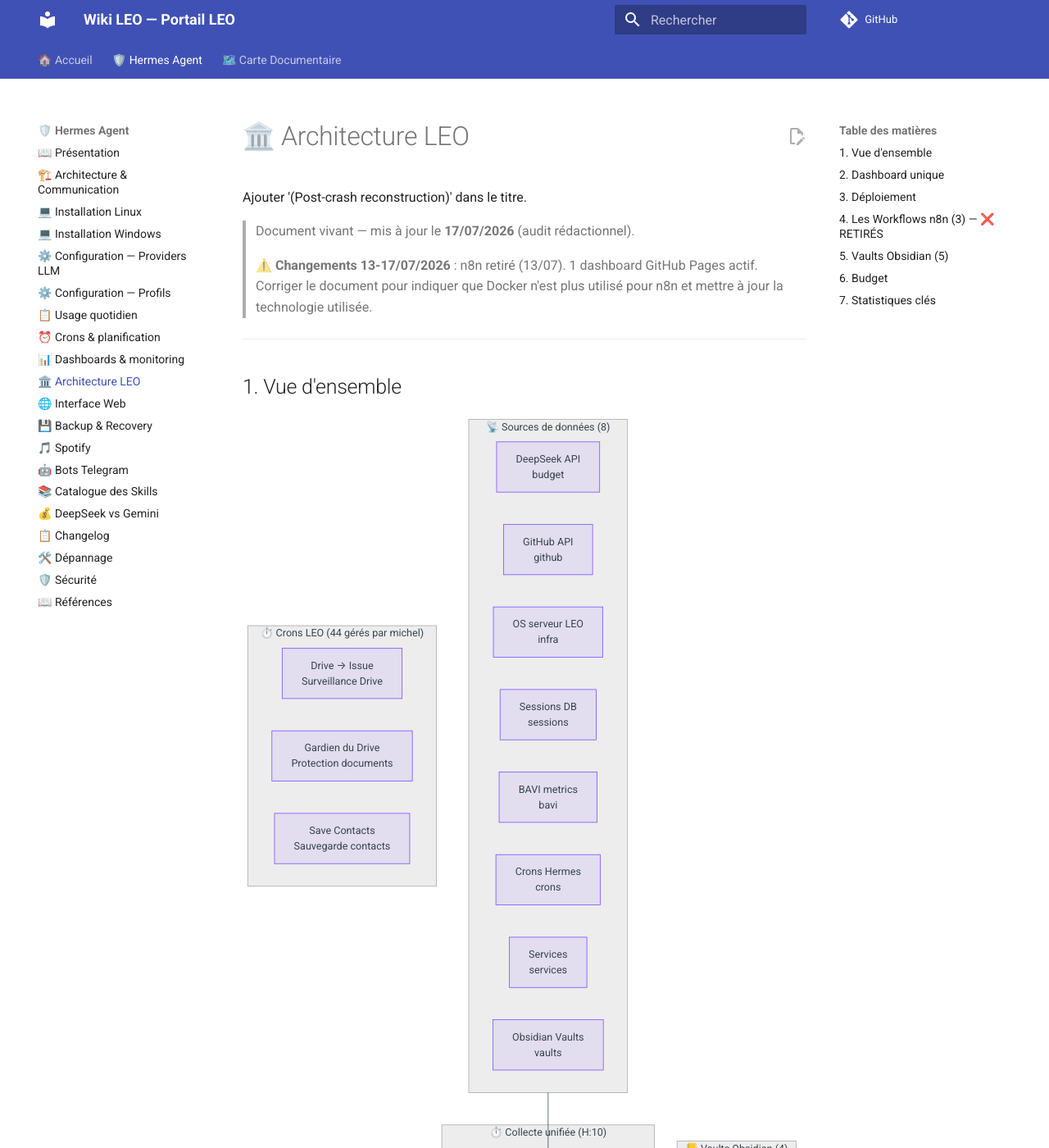
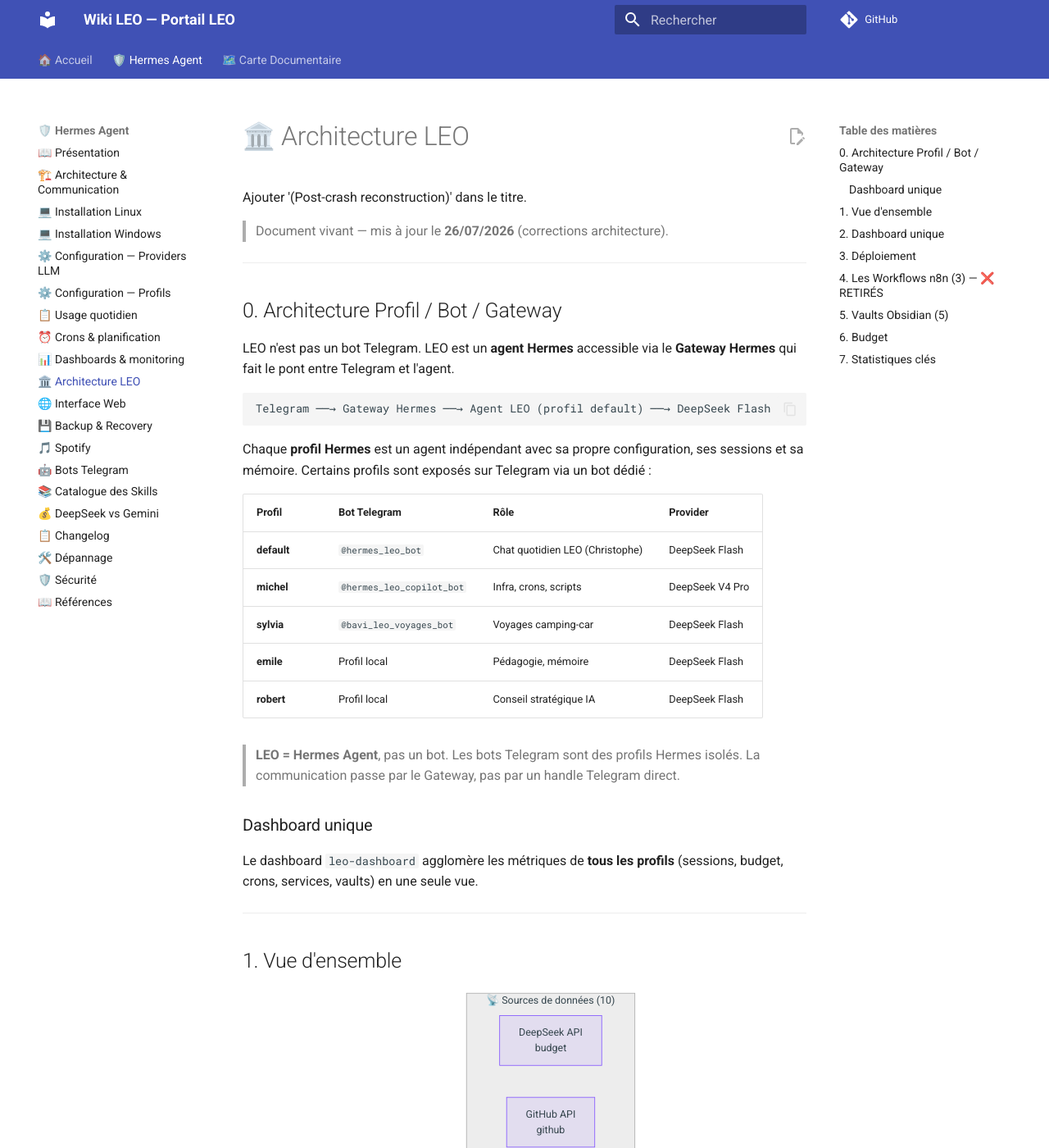
Before and after one commit to christophedanhier-hash/hermes-wiki, an MkDocs documentation site: the page built from docs/hermes/utilisation/architecture-leo.md, in a window 1280 px wide and 1400 px high. Shown: the whole window at 82% size. Built offline with MkDocs 1.6.1 and Material for MkDocs 9.7.7, drawn with Linux system fonts in a browser that asks for light colours; comment, search, counter and statistics services are not loaded; some of the changed text lies outside the part shown.

Commit message:
fix(architecture-leo): correction incohérences profils, vaults, sources
- Ajout section 0 : architecture Profil/Bot/Gateway (LEO = agent ≠ bot)
- Diagramme : vaults 4→5 (michel, default, emile, sylvia, robert)
- Diagramme : sources 8→10 (ajout workflows-python + bots)
- Diagramme : crons 44→46
- Section 2 : liste sources 8→10, vaults 4→5
- Section 5 : noms vaults alignés sur collecteur
- Section 7 : stats harmonisées (10 sources, 46 crons, 5 profils)

````diff
--- a/docs/hermes/utilisation/architecture-leo.md
+++ b/docs/hermes/utilisation/architecture-leo.md
@@ -1,8 +1,32 @@
 Ajouter '(Post-crash reconstruction)' dans le titre.
 
-> Document vivant — mis à jour le **17/07/2026** (audit rédactionnel).
+> Document vivant — mis à jour le **26/07/2026** (corrections architecture).
 
-> ⚠️ **Changements 13-17/07/2026** : n8n retiré (13/07). 1 dashboard GitHub Pages actif. Corriger le document pour indiquer que Docker n'est plus utilisé pour n8n et mettre à jour la technologie utilisée.
+---
+
+## 0. Architecture Profil / Bot / Gateway
+
+LEO n'est pas un bot Telegram. LEO est un **agent Hermes** accessible via le **Gateway Hermes** qui fait le pont entre Telegram et l'agent.
+
+```
+Telegram ──→ Gateway Hermes ──→ Agent LEO (profil default) ──→ DeepSeek Flash
+```
+
+Chaque **profil Hermes** est un agent indépendant avec sa propre configuration, ses sessions et sa mémoire. Certains profils sont exposés sur Telegram via un bot dédié :
+
+| Profil | Bot Telegram | Rôle | Provider |
+|--------|-------------|------|----------|
+| **default** | `@hermes_leo_bot` | Chat quotidien LEO (Christophe) | DeepSeek Flash |
+| **michel** | `@hermes_leo_copilot_bot` | Infra, crons, scripts | DeepSeek V4 Pro |
+| **sylvia** | `@bavi_leo_voyages_bot` | Voyages camping-car | DeepSeek Flash |
+| **emile** | Profil local | Pédagogie, mémoire | DeepSeek Flash |
+| **robert** | Profil local | Conseil stratégique IA | DeepSeek Flash |
+
+> **LEO = Hermes Agent**, pas un bot. Les bots Telegram sont des profils Hermes isolés. La communication passe par le Gateway, pas par un handle Telegram direct.
+
+### Dashboard unique
+
+Le dashboard `leo-dashboard` agglomère les métriques de **tous les profils** (sessions, budget, crons, services, vaults) en une seule vue.
 
 ---
 
@@ -19,27 +43,30 @@
         CRONS_M["Crons Hermes<br/>crons"]
         SVCS["Services<br/>services"]
         VAULTS["Obsidian Vaults<br/>vaults"]
+        WKFL["Workflows Python<br/>workflows"]
+        BOTS["Stats profils<br/>bots"]
     end
 
     subgraph Collecte["⏱️ Collecte unifiée (H:10)"]
-        COLLECT["collect-v2.py<br/>8 sources → JSON<br/>déploiement toutes les heures"]
+        COLLECT["collect-v2.py<br/>10 sources → JSON<br/>déploiement toutes les heures"]
     end
 
     subgraph Dashboard["📊 leo-dashboard (1 seul)"]
         DASH["leo-dashboard<br/>Chart.js · GitHub Pages<br/>http://localhost:8765/dashboard"]
     end
 
-    subgraph crons["⏱️ Crons LEO (44 gérés par michel)"]
+    subgraph crons["⏱️ Crons LEO (46 gérés par michel)"]
         DRIVE_ISSUE["Drive → Issue<br/>Surveillance Drive"]
         GARDIEN["Gardien du Drive<br/>Protection documents"]
         SAVE_CONTACTS["Save Contacts<br/>Sauvegarde contacts"]
     end
 
-    subgraph Vaults["📒 Vaults Obsidian (4)"]
-        LEO_VAULT["leo"]
+    subgraph Vaults["📒 Vaults Obsidian (5)"]
+        MICHEL_VAULT["michel"]
         DEFAULT_VAULT["default"]
         EMILE_VAULT["emile"]
-        BAVI_VAULT["bavi"]
+        SYLVIA_VAULT["sylvia"]
+        ROBERT_VAULT["robert"]
     end
 
     Sources --> COLLECT
@@ -56,9 +83,9 @@
 
 | Dashboard | URL | Contenu | Généré par | Fréquence |
 |-----------|-----|---------|-----------|-----------|
-| **🌍 leo-dashboard** | [leo-dashboard](http://localhost:8765/dashboard) | Sessions, budget, machines, crons, GitHub, BAVI, services, vaults | `collect-v2.py` | H:10 (déploiement michel) |
+| **🌍 leo-dashboard** | [leo-dashboard](http://localhost:8765/dashboard) | Sessions, budget, machines, crons, GitHub, BAVI, services, vaults, workflows, bots | `collect-v2.py` | H:10 (déploiement michel) |
 
-**Collecteur unifié** : `collect-v2.py` agrège 8 sources de données (n8n retiré 13/07/2026) :
+**Collecteur unifié** : `collect-v2.py` agrège 10 sources de données (n8n retiré 13/07/2026) :
 1. Sessions — nombre de sessions et messages
 2. Budget — solde DeepSeek (~$19.97 de coût cumulé, $41.83 de solde)
 3. Crons — statut des tâches planifiées
@@ -66,7 +93,9 @@
 5. GitHub — activité des repos
 6. BAVI — métriques bureaux
 7. Services — statut des services (Ollama, Docker, etc.)
-8. Vaults — monitoring des 4 vaults Obsidian
+8. Vaults — monitoring des 5 vaults Obsidian
+9. Workflows Python — santé des workflows de remplacement n8n
+10. Bots — statistiques par profil Telegram (sessions, messages, coût)
 
 ---
 
@@ -100,13 +129,13 @@
 
 ## 5. Vaults Obsidian (5)
 
-| Vault | Usage | Monitoring |
-|-------|-------|------------|
-| **leo** | Vault personnel LEO | ✅ Dashboard monitoring |
-| **default** | Vault par défaut Hermes | ✅ Dashboard monitoring |
-| **emile** | Vault pédagogie Émile | ✅ Dashboard monitoring |
-| **bavi** | Vault bureaux BAVI | ✅ Dashboard monitoring |
-| **bureau-robert** | Vault conseil stratégique IA | ✅ Dashboard monitoring |
+| Vault | Usage | Profil associé | Monitoring |
+|-------|-------|----------------|------------|
+| **michel** | Vault infra Michel | `michel` | ✅ Dashboard monitoring |
+| **default** | Vault par défaut Christophe | `default` | ✅ Dashboard monitoring |
+| **emile** | Vault pédagogie Émile | `emile` | ✅ Dashboard monitoring |
+| **sylvia** | Vault voyages Sylvia | `sylvia` | ✅ Dashboard monitoring |
+| **robert** | Vault conseil stratégique Robert | `robert` | ✅ Dashboard monitoring |
 
 Les 5 vaults sont surveillés via le dashboard unifié.
 
@@ -128,14 +157,16 @@
 |----------|--------|
 | **Workflows n8n** | ❌ Retiré (13/07/2026) |
 | Dashboards | **1** (unifié) |
-| Sources de collecte | **9** |
+| Sources de collecte | **10** |
+| Profils Hermes | **5** |
 | Vaults Obsidian | **5** |
+| Crons LEO | **46** |
 | Budget DeepSeek | **~$19.97** |
 | Déploiement | Toutes les heures via michel |
 
 ---
 
-> **Document mis à jour le 04/07/2026** — reflet des changements post-crash.
-*Document mis à jour le 04/07/2026 à 22:48 — Léo 🦁*
+> **Document mis à jour le 26/07/2026** — correction architecture : profils, vaults, sources.
+*Document mis à jour le 26/07/2026 — Léo 🦁*
 
 > 🤖 Dernier audit : 26/07/2026 à 12:00 (UTC+2)
````
Also changed, not shown: other parts of docs/hermes/utilisation/architecture-leo.md (+1 -1 lines).
